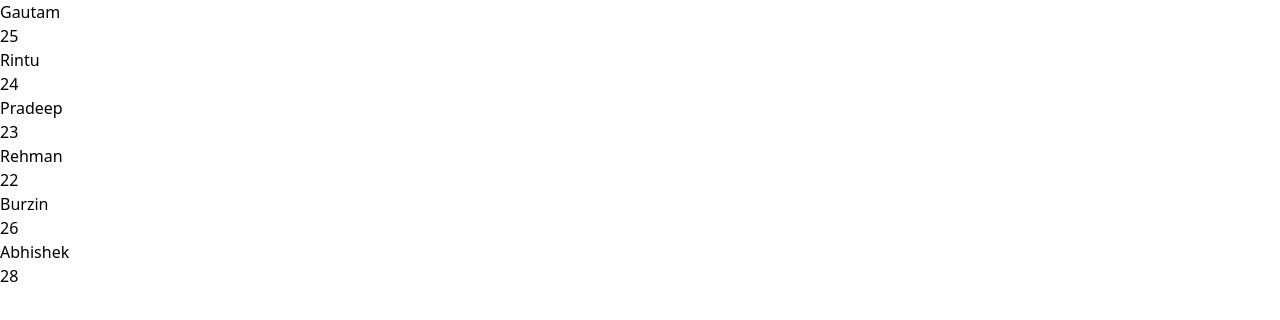
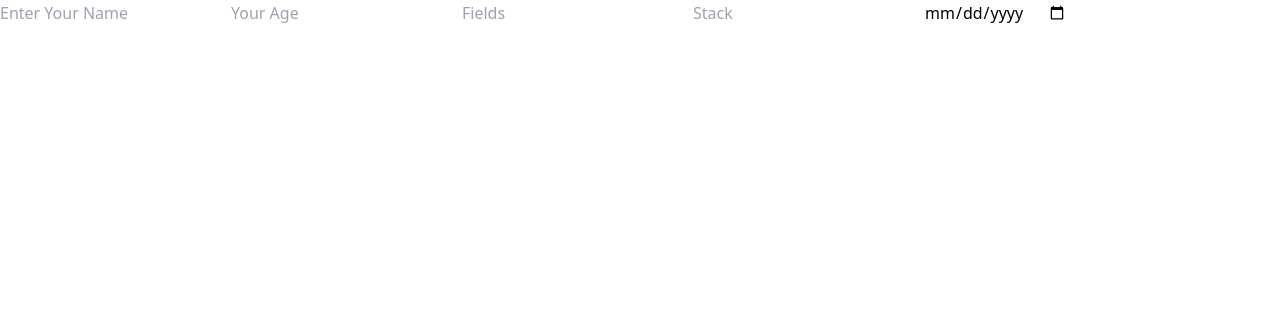
Before and after one commit to gsmSahani/react-coding-problems, a React (Vite) app: page / in a window 1280 px wide. Shown: the top 320 px of the page. Built offline with nearby package versions, Linux system fonts and the light colour scheme.

Commit message:
form handling

```diff
--- a/src/App.jsx
+++ b/src/App.jsx
@@ -10,6 +10,7 @@ import EventHandling from "./Component/EventHandling/EventHandling";
 import FormSubmission from "./Component/EventHandling/FormSubmission";
 import DynamicInputs from "./Component/DynamicInput/DynamicInputs";
 import Keys from "./Component/Keys/Keys";
+import Forms from "./Component/Forms/Forms";
 
 const App = () => {
   return (
@@ -22,7 +23,8 @@ const App = () => {
       {/* <EventHandling /> */}
       {/* <FormSubmission /> */}
       {/* <DynamicInputs /> */}
-      <Keys />
+      {/* <Keys /> */}
+      <Forms />
     </>
   );
 };
--- /dev/null
+++ b/src/Component/Forms/Forms.jsx
@@ -0,0 +1,48 @@
+import React, { useState } from "react";
+
+const Forms = () => {
+  const [objData, setObjData] = useState({});
+  const getInputs = (value, name) => {
+    let data = { [name]: value };
+    setObjData({ ...objData, ...data });
+  };
+  console.log(objData);
+  return (
+    <>
+      <div className="form">
+        <input
+          type="text"
+          placeholder="Enter Your Name"
+          name="name"
+          onChange={(e) => getInputs(e.target.value, e.target.name)}
+        />
+        <input
+          type="number"
+          placeholder="Your Age"
+          name="age"
+          onChange={(e) => getInputs(e.target.value, e.target.name)}
+        />
+        <input
+          type="text"
+          placeholder="Fields"
+          name="fileds"
+          onChange={(e) => getInputs(e.target.value, e.target.name)}
+        />
+        <input
+          type="text"
+          placeholder="Stack"
+          name="stack"
+          onChange={(e) => getInputs(e.target.value, e.target.name)}
+        />
+        <input
+          type="date"
+          placeholder="Date"
+          name="date"
+          onChange={(e) => getInputs(e.target.value, e.target.name)}
+        />
+      </div>
+    </>
+  );
+};
+
+export default Forms;
```
